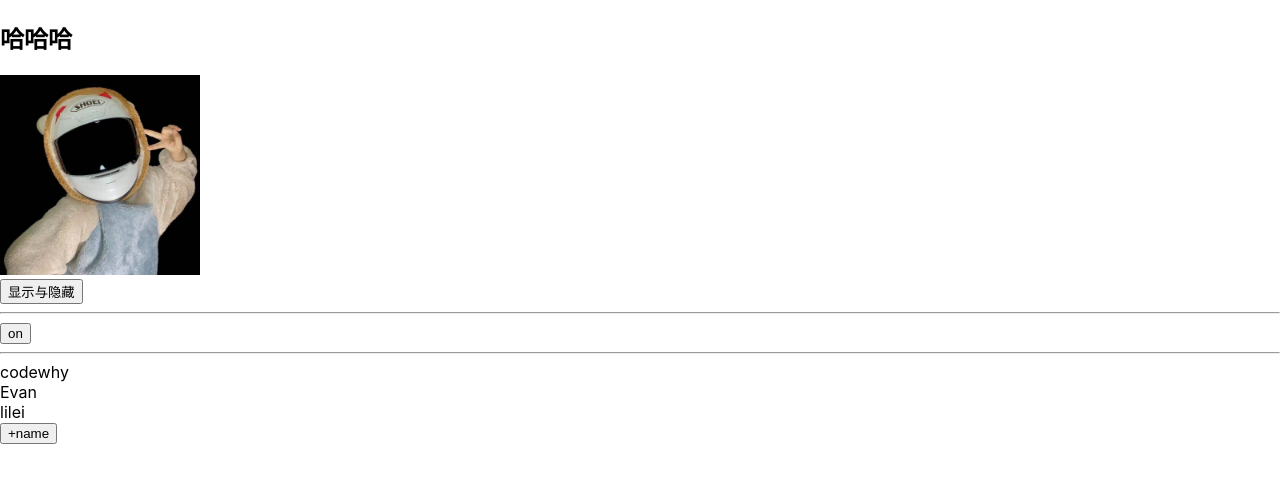
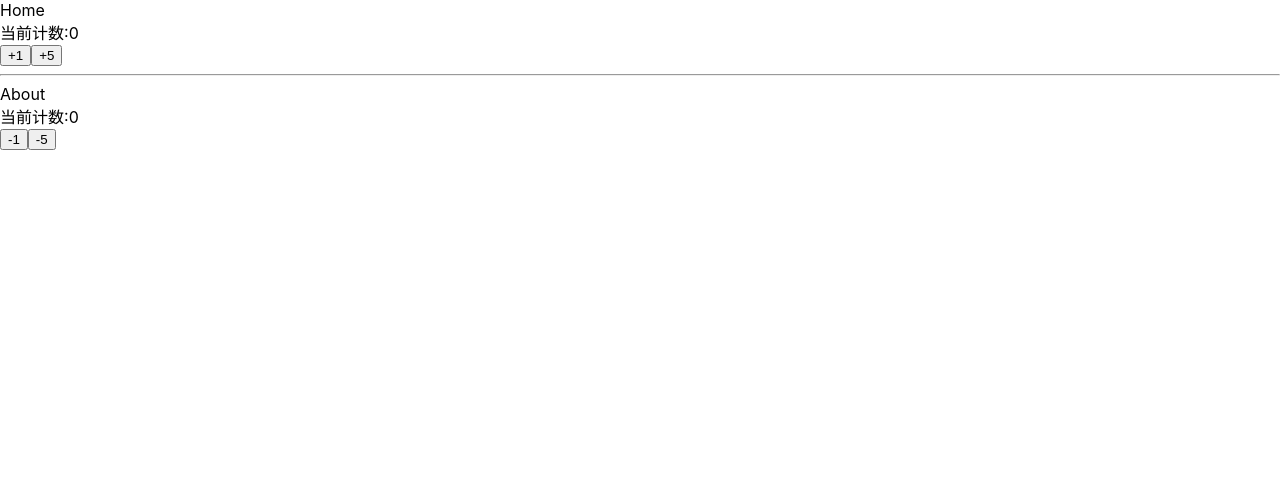
Before and after one commit to SmileYang966/React-study-demo, a React (Create React App) app: page / in a window 1280 px wide. Shown: the top 482 px of the page. Built offline with nearby package versions, Linux system fonts and the light colour scheme.

Commit message:
react-redux状态管理

```diff
--- a/package.json
+++ b/package.json
@@ -11,6 +11,7 @@
     "react-dom": "^18.2.0",
     "react-scripts": "5.0.1",
     "react-transition-group": "^4.4.5",
+    "redux": "^4.2.1",
     "styled-components": "^5.3.9",
     "web-vitals": "^2.1.4"
   },
--- a/src/index.js
+++ b/src/index.js
@@ -19,7 +19,8 @@ import './source/css/index.css'
 // import App from './source/10-组件内容补充/03-fragments的使用'
 // import App from './source/10-组件内容补充/04-StrickMode'
 // import App from './source/11-React样式/04-css-in-js/app'
-import App from './source/14-React过渡动画/index'
+// import App from './source/14-React过渡动画/index'
+import App from './source/16-react-redux/index.js'
 
 
 const root = ReactDOM.createRoot(document.getElementById('root'));
--- /dev/null
+++ b/src/source/16-react-redux/index.js
@@ -0,0 +1,15 @@
+import React, { PureComponent } from 'react'
+import Home from './src/Home'
+import About from './src/About'
+
+export default class App extends PureComponent {
+  render() {
+    return (
+      <div>
+        <Home/>
+        <hr/>
+        <About/>
+      </div>
+    )
+  }
+}
--- /dev/null
+++ b/src/source/16-react-redux/src/About.js
@@ -0,0 +1,40 @@
+import React, { PureComponent } from 'react'
+import store from '../store';
+import { subAction } from '../store/actionCreators';
+
+export default class About extends PureComponent {
+  constructor(props){
+    super(props);
+    this.state = {
+      counter : store.getState().counter
+    }
+  }
+
+  componentDidMount(){
+    this.unsubscribe = store.subscribe(()=>{
+      console.log("About 收到数据 ", store.getState().counter);
+      this.setState({
+        counter : store.getState().counter
+      })
+    })
+  }
+
+  componentWillUnmount(){
+    this.unsubscribe();
+  }
+
+  subValue(num){
+    store.dispatch(subAction(num))
+  }
+
+  render() {
+    return (
+      <div>
+        About
+        <div>当前计数:{this.state.counter}</div>
+        <button onClick={e=>this.subValue(1)}>-1</button>
+        <button onClick={e=>this.subValue(5)}>-5</button>
+      </div>
+    )
+  }
+}
--- /dev/null
+++ b/src/source/16-react-redux/src/Home.js
@@ -0,0 +1,43 @@
+import React, { Component, PureComponent } from 'react'
+import store from '../store/index.js';
+import { addAction } from '../store/actionCreators.js'
+
+export default class Home extends Component {
+
+  constructor(props){
+    super(props);
+
+    this.state = {
+      counter : store.getState().counter
+    }
+  }
+
+  componentDidMount(){
+    this.unsubscribe = store.subscribe(()=>{
+      console.log("Home 收到数据 ", store.getState().counter);
+      this.setState({
+        counter : store.getState().counter
+      })
+    })
+  }
+
+  componentWillUnmount(){
+    this.unsubscribe();
+  }
+
+  plusNumber(num) {
+    console.log("11122");
+    store.dispatch(addAction(num))
+  }
+
+  render() {
+    return (
+      <div>
+        Home
+        <div>当前计数:{this.state.counter}</div>
+        <button onClick={e=>{this.plusNumber(1)}}>+1</button>
+        <button onClick={e=>{this.plusNumber(5)}}>+5</button>
+      </div>
+    )
+  }
+}
--- /dev/null
+++ b/src/source/16-react-redux/store/actionCreators.js
@@ -0,0 +1,19 @@
+import { ADD_NUMBER, SUB_NUMBER, INCREASEMENT, DECREASEMENT} from './constants.js'
+
+export const addAction = num => ({
+  type : ADD_NUMBER,
+  num
+})
+
+export const subAction = num => ({
+  type : SUB_NUMBER,
+  num
+})
+
+export const increasementAction = ()=>({
+  type : INCREASEMENT
+})
+
+export const decreasementAction = () => ({
+  type : DECREASEMENT
+})
--- /dev/null
+++ b/src/source/16-react-redux/store/constants.js
@@ -0,0 +1,4 @@
+export const ADD_NUMBER = "ADD_NUMBER";
+export const SUB_NUMBER = "SUB_NUMBER";
+export const INCREASEMENT = "INCREASEMENT"
+export const DECREASEMENT = "DECREASEMENT"
--- /dev/null
+++ b/src/source/16-react-redux/store/index.js
@@ -0,0 +1,7 @@
+import { createStore } from 'redux';
+
+import reducer from './reducer.js'
+
+const store = createStore(reducer);
+
+export default store;
--- /dev/null
+++ b/src/source/16-react-redux/store/reducer.js
@@ -0,0 +1,24 @@
+import { ADD_NUMBER, SUB_NUMBER,INCREASEMENT,DECREASEMENT } from './constants.js'
+
+const initData = {
+  counter : 0
+}
+
+// reducer主要是定义了各个action的实现
+const reducer = (state = initData,action) => {
+  console.log("state is ",state,action)
+  switch(action.type){
+    case INCREASEMENT:
+      return { ...state, counter : state.counter + 1 }
+    case DECREASEMENT:
+      return { ...state, counter : state.counter - 1 }
+    case ADD_NUMBER:
+      return { ...state, counter : state.counter + action.num }
+    case SUB_NUMBER:
+      return { ...state, counter : state.counter - action.num }
+    default:
+      return state;
+  }
+}
+
+export default reducer;
```
Also changed, not shown: 1 other file (tests, documents, lock files or other folders).
